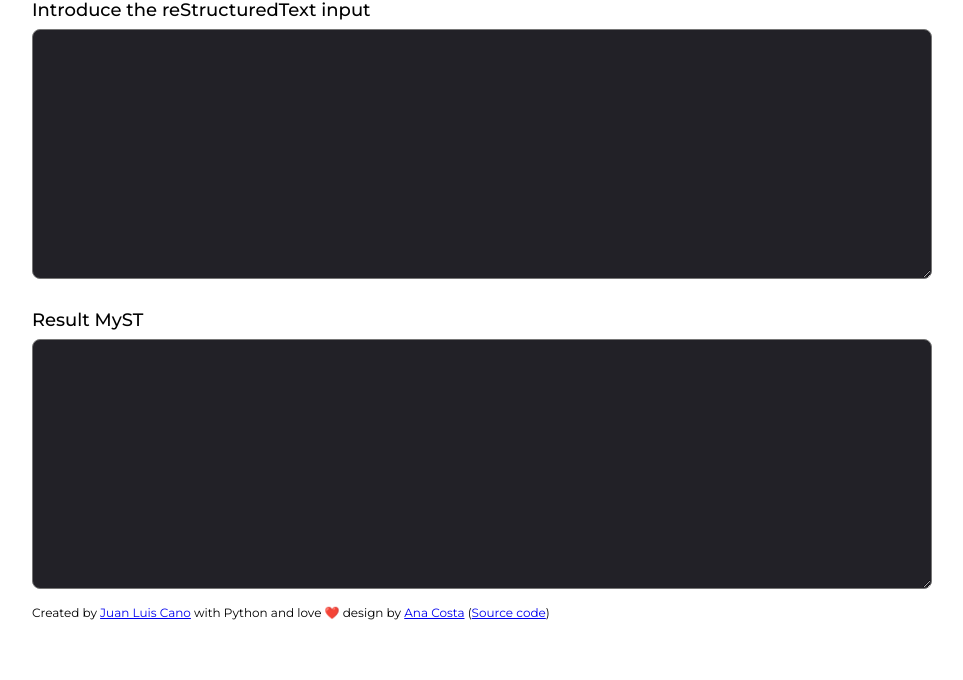
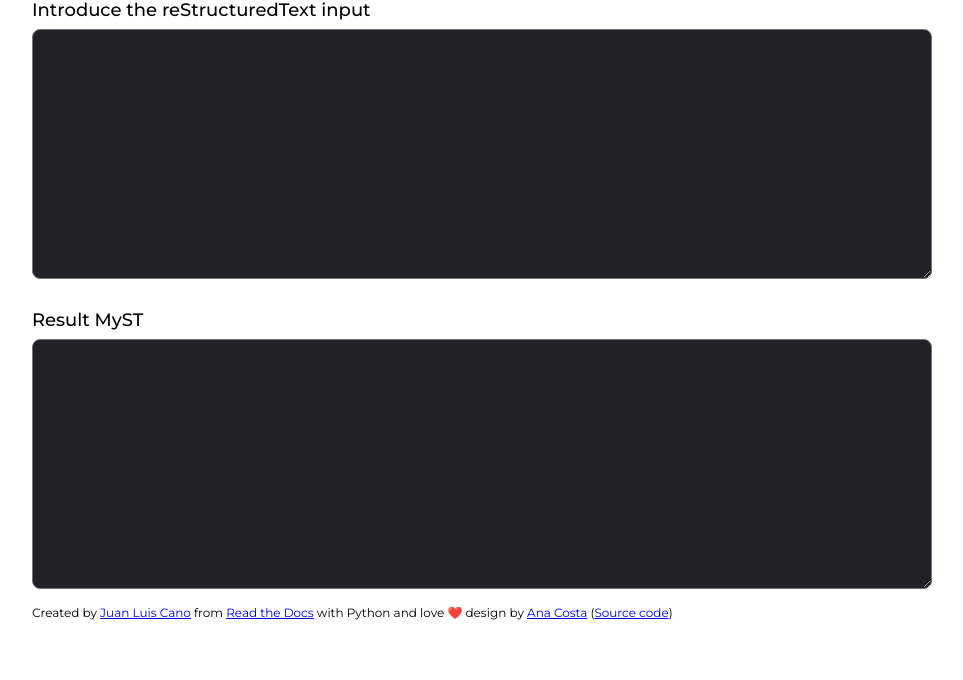
Before and after one commit to astrojuanlu/mystyc, a FastAPI app: page / in a window 1280 px wide. Shown: the part 192-872 px from the top of the page, without its empty margins (158-1121 px from the left). Run offline with FastAPI, Linux system fonts and the light colour scheme.

Commit message:
Add affiliation to footer

```diff
--- a/templates/convert.html
+++ b/templates/convert.html
@@ -57,7 +57,8 @@
         </section>
     </form>
   <footer>
-      <p>Created by <a href="https://github.com/astrojuanlu/">Juan Luis Cano</a> with Python and love ❤️ design by <a href="https://github.com/nienn">Ana Costa</a>
+      <p>Created by <a href="https://github.com/astrojuanlu/">Juan Luis Cano</a> from <a href="https://readthedocs.org">Read the Docs</a>
+      with Python and love ❤️ design by <a href="https://github.com/nienn">Ana Costa</a>
       (<a href="https://github.com/astrojuanlu/mystyc">Source code</a>)</p>
   </footer>
   </div>
```
